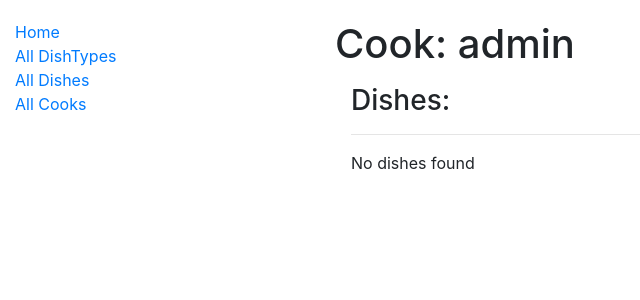
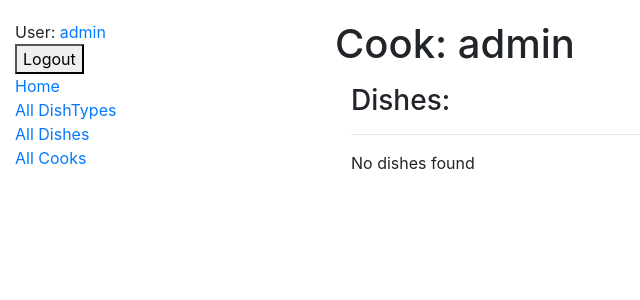
Before and after one commit to irina957/restaurant-kitchen-manager, a Django app: page /cooks/1/ in a window 1280 px wide. Shown: the top 300 px of the page, without its empty margins (0-640 px from the left). Run offline with Django 5.2, Linux system fonts and the light colour scheme; a user stored in the database is signed in; data comes from the database, SQL or seed files in the repository.

Commit message:
chore(auth): configure login/logout URLs & add login/logout buttons to sidebar

```diff
--- a/restaurant_manager/settings.py
+++ b/restaurant_manager/settings.py
@@ -126,3 +126,5 @@ STATICFILES_DIRS = [
 DEFAULT_AUTO_FIELD = "django.db.models.BigAutoField"
 
 AUTH_USER_MODEL = "kitchen.Cook"
+
+LOGIN_REDIRECT_URL = "/"
--- a/restaurant_manager/urls.py
+++ b/restaurant_manager/urls.py
@@ -21,4 +21,5 @@ from django.urls import path, include
 urlpatterns = [
         path('admin/', admin.site.urls),
         path("", include("kitchen.urls", namespace="kitchen")),
+        path("accounts/", include("django.contrib.auth.urls")),
 ]
--- a/templates/includes/sidebar.html
+++ b/templates/includes/sidebar.html
@@ -1,4 +1,13 @@
 <ul class="sidebar-nav">
+  {% if user.is_authenticated %}
+    <li>User: <a href="{% url 'kitchen:cook-detail' pk=user.id %}">{{ user.username }}</a></li>
+    <form method="post" action="{% url 'logout' %}">
+    {% csrf_token %}
+    <button type="submit">Logout</button>
+  {% else %}
+    <li><a href="{% url 'login' %}">Login</a></li>
+  {% endif %}
+  <br>
   <li><a href="{% url 'kitchen:index' %}">Home</a></li>
   <li><a href="{% url 'kitchen:dish-type-list' %}">All DishTypes</a></li>
   <li><a href="{% url 'kitchen:dish-list' %}">All Dishes</a></li>
```
